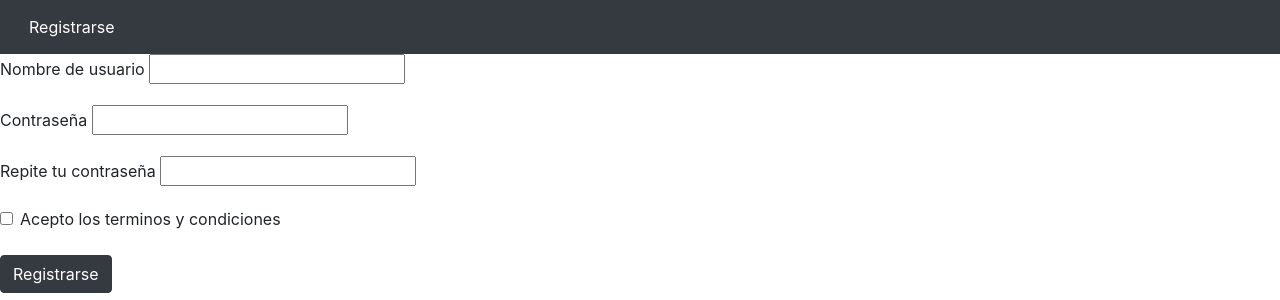
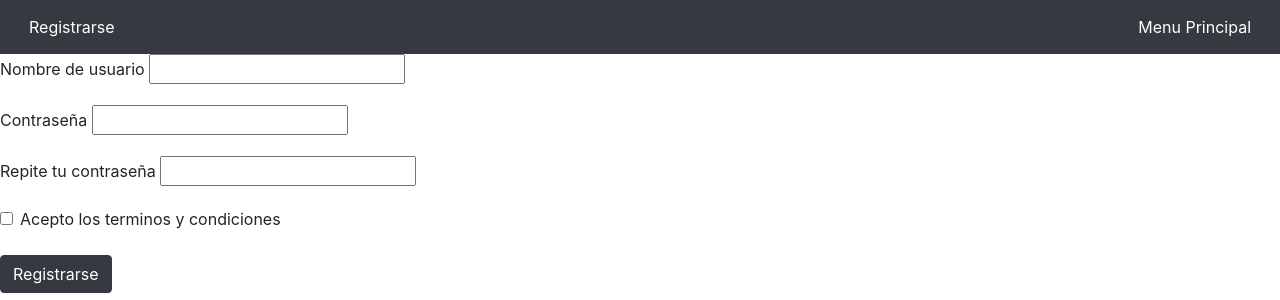
Before and after one commit to santicr/Login_DB_Ex, a Flask app: page /register in a window 1280 px wide. Shown: the top 300 px of the page. Run offline with Flask 2, Linux system fonts and the light colour scheme.

Commit message:
New changes added, still having a problem with session

```diff
--- a/templates/login.html
+++ b/templates/login.html
@@ -12,6 +12,7 @@
 	<script src="https://cdn.jsdelivr.net/npm/bootstrap@4.3.1/dist/js/bootstrap.min.js" integrity="sha384-JjSmVgyd0p3pXB1rRibZUAYoIIy6OrQ6VrjIEaFf/nJGzIxFDsf4x0xIM+B07jRM" crossorigin="anonymous"></script>
 	<nav class = "navbar navbar-dark bg-dark">
 		<a href="/register" class="btn btn-dark">Registrarse</a>
+		<a href="/" class="btn btn-dark">Menu Principal</a>
 	</nav>
 	<form action="{{ url_for('login_process') }}" method="POST">
 		<div class="mb-3">
--- a/templates/register.html
+++ b/templates/register.html
@@ -12,6 +12,7 @@
 	<script src="https://cdn.jsdelivr.net/npm/bootstrap@4.3.1/dist/js/bootstrap.min.js" integrity="sha384-JjSmVgyd0p3pXB1rRibZUAYoIIy6OrQ6VrjIEaFf/nJGzIxFDsf4x0xIM+B07jRM" crossorigin="anonymous"></script>
 	<nav class = "navbar navbar-dark bg-dark">
 		<a href="/register" class="btn btn-dark">Registrarse</a>
+		<a href="/" class="btn btn-dark">Menu Principal</a>
 	</nav>
 	<form action="{{ url_for('register_process') }}" method="POST">
 		<div class="mb-3">
```
Also changed, not shown: usuarios.db.
